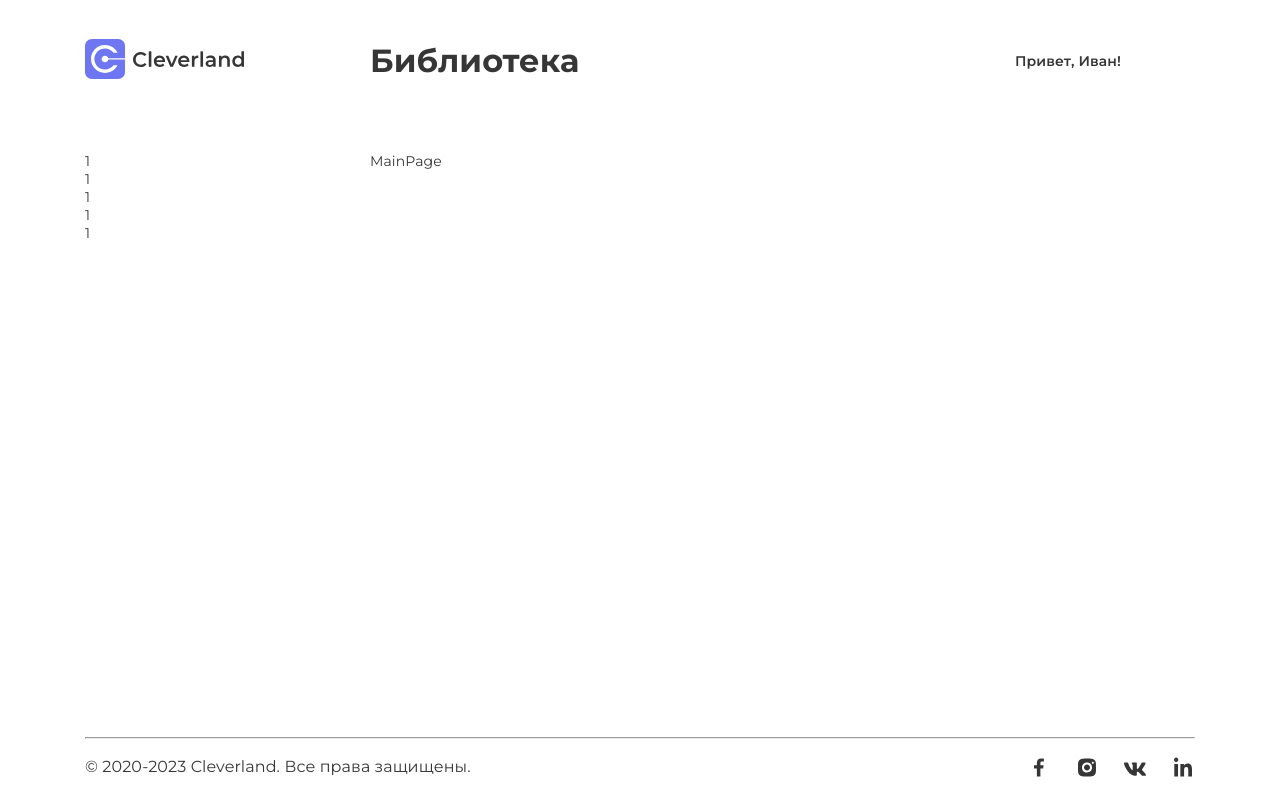
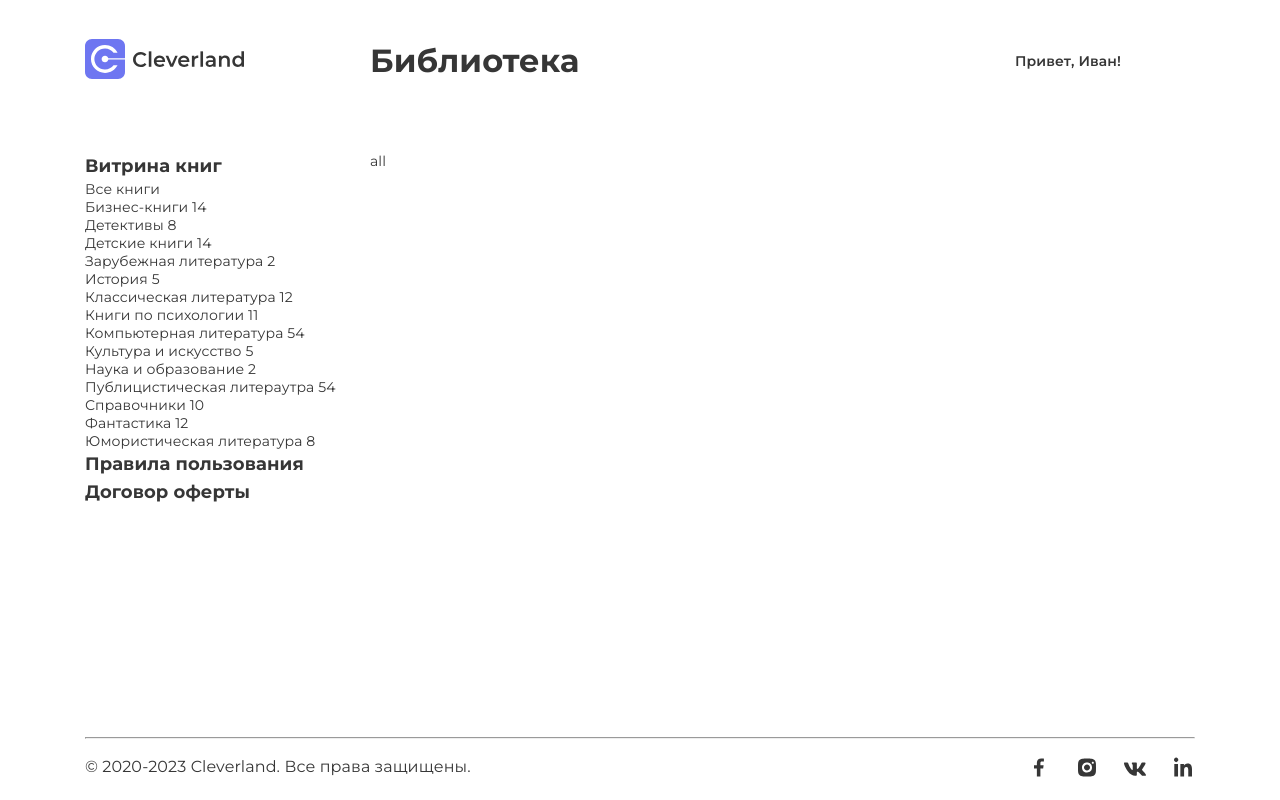
Before and after one commit to Defou1ts/sprint1-Defou1ts, a React (Create React App) app: page /#/books/all in a window 1280 px wide. Built offline with nearby package versions, Linux system fonts and the light colour scheme; some icons are missing.

Commit message:
fixed and created base template of sidebar

```diff
--- a/src/components/layouts/layout-main-page/sidebar/sidebar.tsx
+++ b/src/components/layouts/layout-main-page/sidebar/sidebar.tsx
@@ -1,17 +1,64 @@
+import { Link, useParams } from 'react-router-dom';
 import cn from 'classnames';
+
+import { BookCategory, booksCategories } from '../../../../mocks/mock';
+import { BOOKS_ROUTE, CONTRACT_PAGE_ROUTE, TERMS_PAGE_ROUTE } from '../../../../utils';
+import { Htag } from '../../../common/htag/htag';
 
 import { SidebarProps } from './sidebar.props';
 
 import styles from './sidebar.module.css';
 
-export const Sidebar = ({ className, ...props }: SidebarProps) => (
-    <nav className={cn(className, styles.sidebar)} {...props}>
-        <ul>
-            <li>1</li>
-            <li>1</li>
-            <li>1</li>
-            <li>1</li>
-            <li>1</li>
-        </ul>
-    </nav>
-);
+export const Sidebar = ({ className, ...props }: SidebarProps) => {
+    const { category: currentCategory } = useParams();
+
+    const renderSecondLevelMenu = () =>
+        booksCategories.map(({ category, count }: BookCategory) => (
+            <li key={category}>
+                <Link
+                    to={`${BOOKS_ROUTE}/${category}`}
+                    className={cn(styles.category, {
+                        [styles.active]: currentCategory === category,
+                    })}
+                >
+                    {category}
+                </Link>{' '}
+                <span className={styles.count}>{count}</span>
+            </li>
+        ));
+
+    const renderedSecondLevelMenu = renderSecondLevelMenu();
+
+    return (
+        <nav className={cn(className, styles.sidebar)} {...props}>
+            <ul className={styles.firstLevelMenu}>
+                <li>
+                    <Htag tag='h5'>Витрина книг</Htag>
+                    <ul className={styles.secondLevelMenu}>
+                        <li>
+                            <Link
+                                to={`${BOOKS_ROUTE}/all`}
+                                className={cn(styles.category, {
+                                    [styles.active]: currentCategory === 'all',
+                                })}
+                            >
+                                Все книги
+                            </Link>{' '}
+                        </li>
+                        {renderedSecondLevelMenu}
+                    </ul>
+                </li>
+                <li>
+                    <Htag tag='h5'>
+                        <Link to={TERMS_PAGE_ROUTE}>Правила пользования </Link>
+                    </Htag>
+                </li>
+                <li>
+                    <Htag tag='h5'>
+                        <Link to={CONTRACT_PAGE_ROUTE}>Договор оферты</Link>
+                    </Htag>
+                </li>
+            </ul>
+        </nav>
+    );
+};
--- a/src/index.tsx
+++ b/src/index.tsx
@@ -4,6 +4,7 @@ import { HashRouter, Navigate, Route, Routes } from 'react-router-dom';
 
 import { Layout, LayoutMainPage } from './components';
 import { BookPage, MainPage, TermsPage } from './pages';
+import { BOOKS_ROUTE, CONTRACT_PAGE_ROUTE, HOME_PAGE_ROUTE, TERMS_PAGE_ROUTE } from './utils';
 
 import './assets/styles/globals.css';
 import './assets/styles/normalize.css';
@@ -16,14 +17,14 @@ root.render(
     <React.StrictMode>
         <HashRouter>
             <Routes>
-                <Route path='/' element={<Layout />}>
+                <Route path={HOME_PAGE_ROUTE} element={<Layout />}>
                     <Route element={<LayoutMainPage />}>
-                        <Route path='/' element={<Navigate to='/books/all' />} />
-                        <Route path='/books/:category' element={<MainPage />} />
-                        <Route path='/terms' element={<TermsPage contentView='terms' />} />
-                        <Route path='/contract' element={<TermsPage contentView='contract' />} />
+                        <Route path={HOME_PAGE_ROUTE} element={<Navigate to='/books/all' />} />
+                        <Route path={`${BOOKS_ROUTE}/:category`} element={<MainPage />} />
+                        <Route path={TERMS_PAGE_ROUTE} element={<TermsPage contentView='terms' />} />
+                        <Route path={CONTRACT_PAGE_ROUTE} element={<TermsPage contentView='contract' />} />
                     </Route>
-                    <Route path='/books/:category/:bookId' element={<BookPage />} />
+                    <Route path={`${BOOKS_ROUTE}/:category/bookId`} element={<BookPage />} />
                 </Route>
             </Routes>
         </HashRouter>
--- a/src/mocks/mock.tsx
+++ b/src/mocks/mock.tsx
@@ -10,3 +10,67 @@ export const user: User = {
     name: 'Иван',
     icon: UserIcon,
 };
+
+export interface BookCategory {
+    category: string;
+    count: number;
+}
+
+export const booksCategories: BookCategory[] = [
+    {
+        category: 'Бизнес-книги',
+        count: 14,
+    },
+    {
+        category: 'Детективы',
+        count: 8,
+    },
+    {
+        category: 'Детские книги',
+        count: 14,
+    },
+    {
+        category: 'Зарубежная литература',
+        count: 2,
+    },
+    {
+        category: 'История',
+        count: 5,
+    },
+    {
+        category: 'Классическая литература',
+        count: 12,
+    },
+    {
+        category: 'Книги по психологии',
+        count: 11,
+    },
+    {
+        category: 'Компьютерная литература',
+        count: 54,
+    },
+    {
+        category: 'Культура и искусство',
+        count: 5,
+    },
+    {
+        category: 'Наука и образование',
+        count: 2,
+    },
+    {
+        category: 'Публицистическая литераутра',
+        count: 54,
+    },
+    {
+        category: 'Справочники',
+        count: 10,
+    },
+    {
+        category: 'Фантастика',
+        count: 12,
+    },
+    {
+        category: 'Юмористическая литература',
+        count: 8,
+    },
+];
--- a/src/pages/main/main.tsx
+++ b/src/pages/main/main.tsx
@@ -1 +1,7 @@
-export const MainPage = () => <section className='main-page'>MainPage</section>;
+import { useParams } from 'react-router-dom';
+
+export const MainPage = () => {
+    const { category } = useParams();
+
+    return <section className='main-page'>{category}</section>;
+};
--- /dev/null
+++ b/src/utils/constants/routes.ts
@@ -0,0 +1,4 @@
+export const HOME_PAGE_ROUTE = '/';
+export const TERMS_PAGE_ROUTE = '/terms';
+export const CONTRACT_PAGE_ROUTE = '/contract';
+export const BOOKS_ROUTE = '/books';
--- /dev/null
+++ b/src/utils/index.ts
@@ -0,0 +1 @@
+export * from './constants/routes';
```
